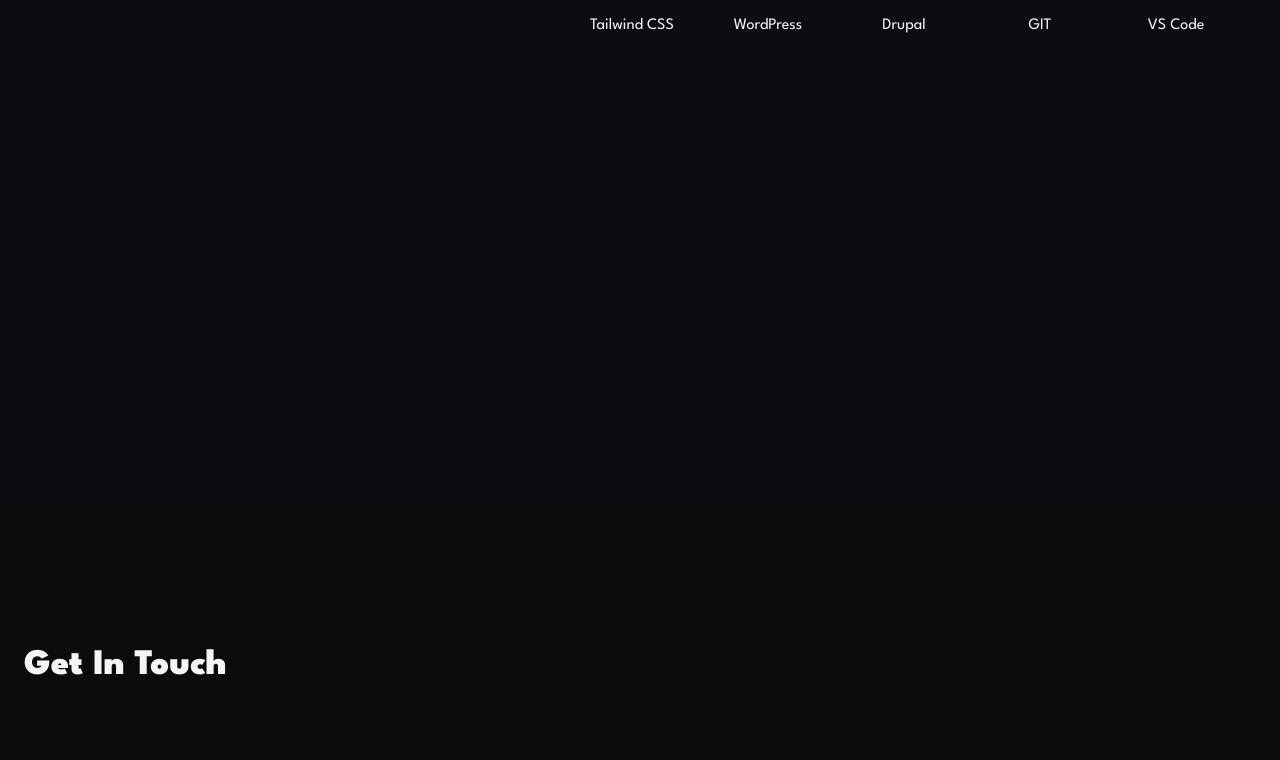
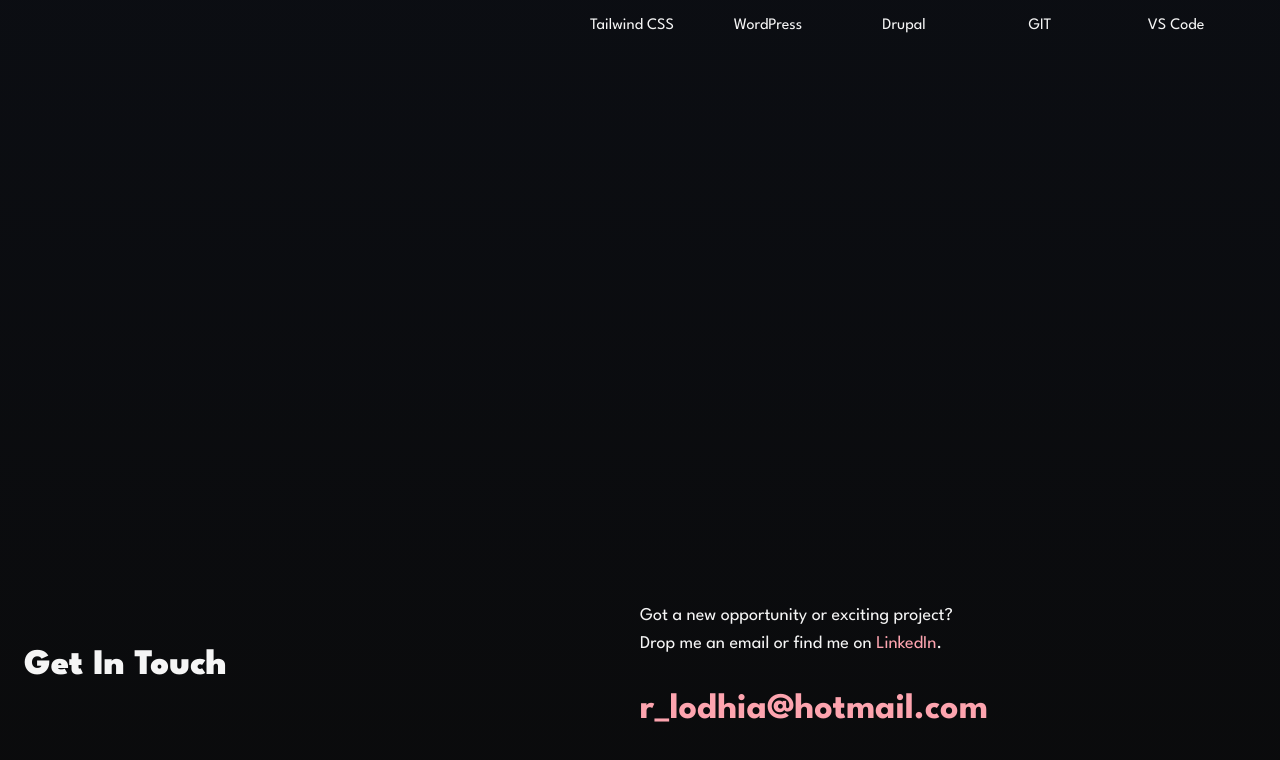
Before and after one commit to rajivlodhia/rajivlodhia, a Next.js app: page / in a window 1280 px wide. Shown: the part 2934-3694 px from the top of the page. Built offline with nearby package versions, Linux system fonts and the light colour scheme; grey boxes are pictures that could not be loaded.

Commit message:
Add Contact content + an animated underline hover effect

```diff
--- a/src/app/globals.css
+++ b/src/app/globals.css
@@ -103,3 +103,9 @@ body {
     @apply bg-background text-foreground;
   }
 }
+
+@layer components {
+  .animated-underline {
+    @apply relative w-fit block after:content-[''] after:absolute after:h-[3px] after:rounded-full after:bg-rose-300 after:w-full after:scale-x-0 after:hover:scale-x-100 after:transition after:duration-200 after:origin-right after:hover:origin-left after:-bottom-1 after:left-0
+  }
+}
--- a/src/components/Contact.tsx
+++ b/src/components/Contact.tsx
@@ -5,7 +5,28 @@ const Contact: NextComponentType<NextPageContext> = () => {
     return (
         <div className="grid grid-cols-1 sm:grid-cols-2 my-auto items-center">
             <Heading2>Get In Touch</Heading2>
-            <p></p>
+            <article>
+                <p className="text-lg mb-8">
+                    Got a new opportunity or exciting project?
+                    <br />
+                    Drop me an email or find me on{' '}
+                    <a
+                        className="text-rose-300 animated-underline inline after:h-[2px]"
+                        href="https://www.linkedin.com/in/rajiv-lodhia"
+                        target="_blank"
+                    >
+                        LinkedIn
+                    </a>
+                    .
+                </p>
+
+                <a
+                    href="mailto:r_lodhia@hotmail.com"
+                    className="text-rose-300 relative font-bold text-4xl w-fit block animated-underline"
+                >
+                    r_lodhia@hotmail.com
+                </a>
+            </article>
         </div>
     )
 }
```
